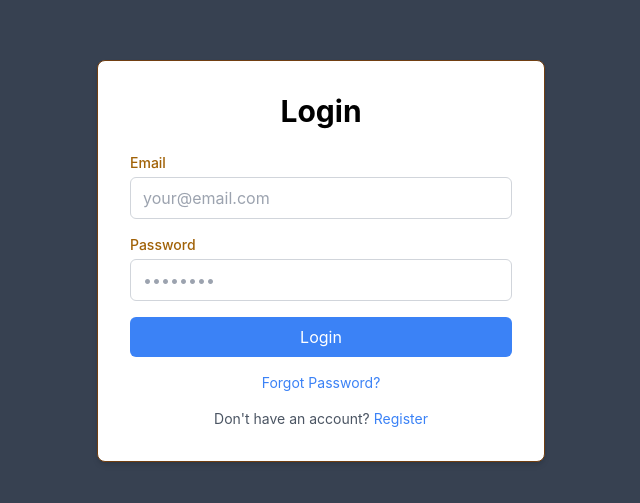
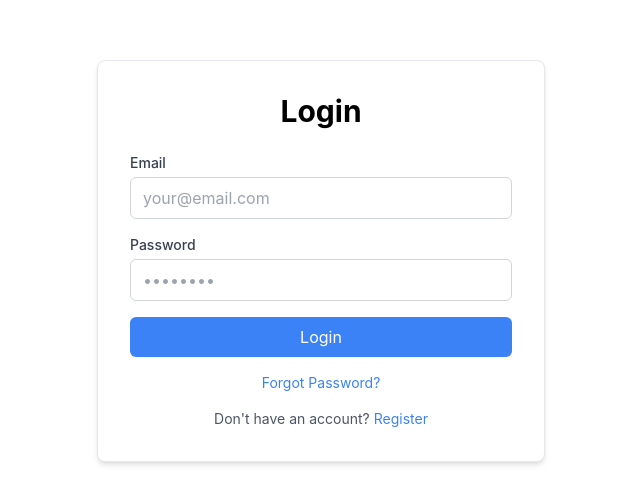
Before and after one commit to Salis02/olshop-frontend-react, a React (Create React App) app: page /login in a window 1280 px wide. Shown: the part 139-642 px from the top of the page, without its empty margins (319-959 px from the left). Built offline with nearby package versions, Linux system fonts and the light colour scheme; no server answers.

Commit message:
refactor: change consistention of colouring pages

```diff
--- a/src/pages/auth/LoginPage.jsx
+++ b/src/pages/auth/LoginPage.jsx
@@ -48,9 +48,9 @@ export const LoginPage = () => {
 
     return (
 
-        <div className="flex items-center justify-center min-h-screen bg-gray-700 px-4">
+        <div className="flex items-center justify-center min-h-screen bg-white px-4">
             <div className="w-full max-w-md">
-                <div className="bg-white border border-yellow-900 rounded-lg shadow-md p-8">
+                <div className="bg-white border rounded-lg shadow-md p-8">
                     <h2 className="text-3xl font-bold text-center mb-6">Login</h2>
 
                     {error && (
@@ -61,7 +61,7 @@ export const LoginPage = () => {
 
                     <form onSubmit={handleSubmit} className="space-y-4">
                         <div>
-                            <label className="block text-sm font-medium text-yellow-700 mb-1">
+                            <label className="block text-sm font-medium text-gray-700 mb-1">
                                 Email
                             </label>
                             <input
@@ -76,7 +76,7 @@ export const LoginPage = () => {
                         </div>
 
                         <div>
-                            <label className="block text-sm font-medium text-yellow-700 mb-1">
+                            <label className="block text-sm font-medium text-gray-700 mb-1">
                                 Password
                             </label>
                             <input
```
